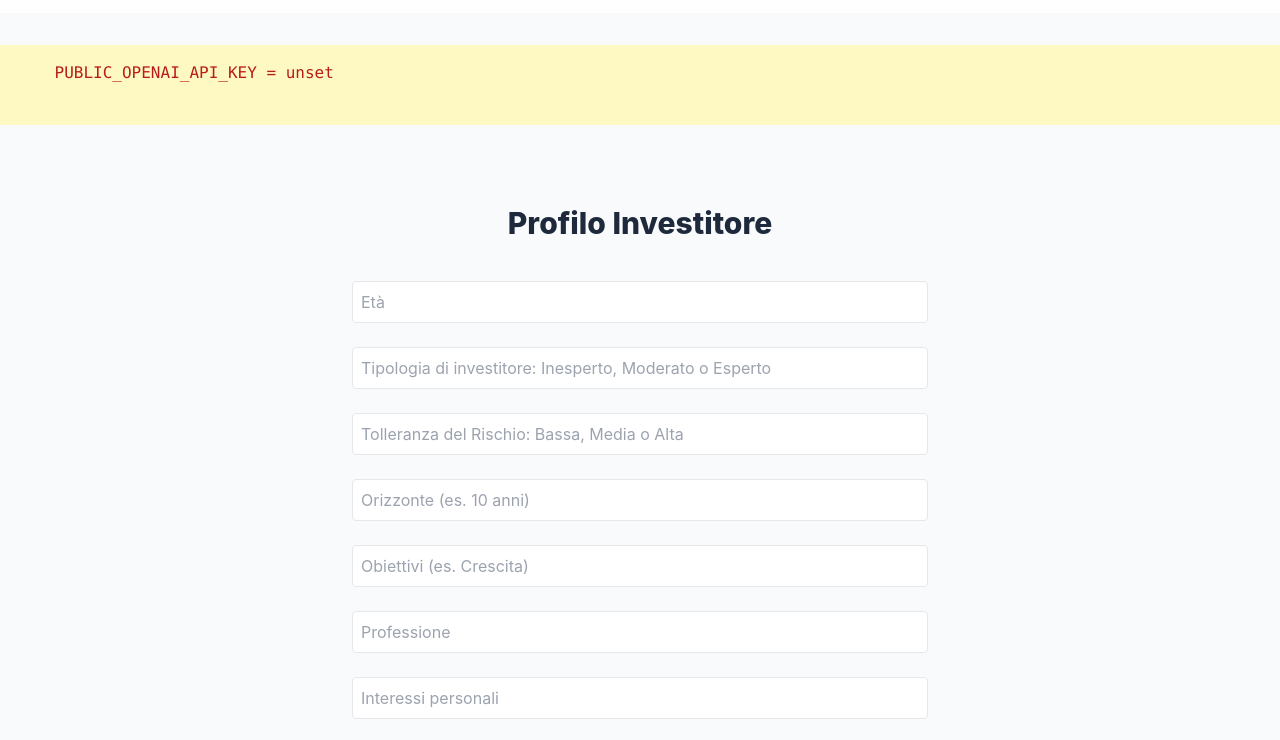
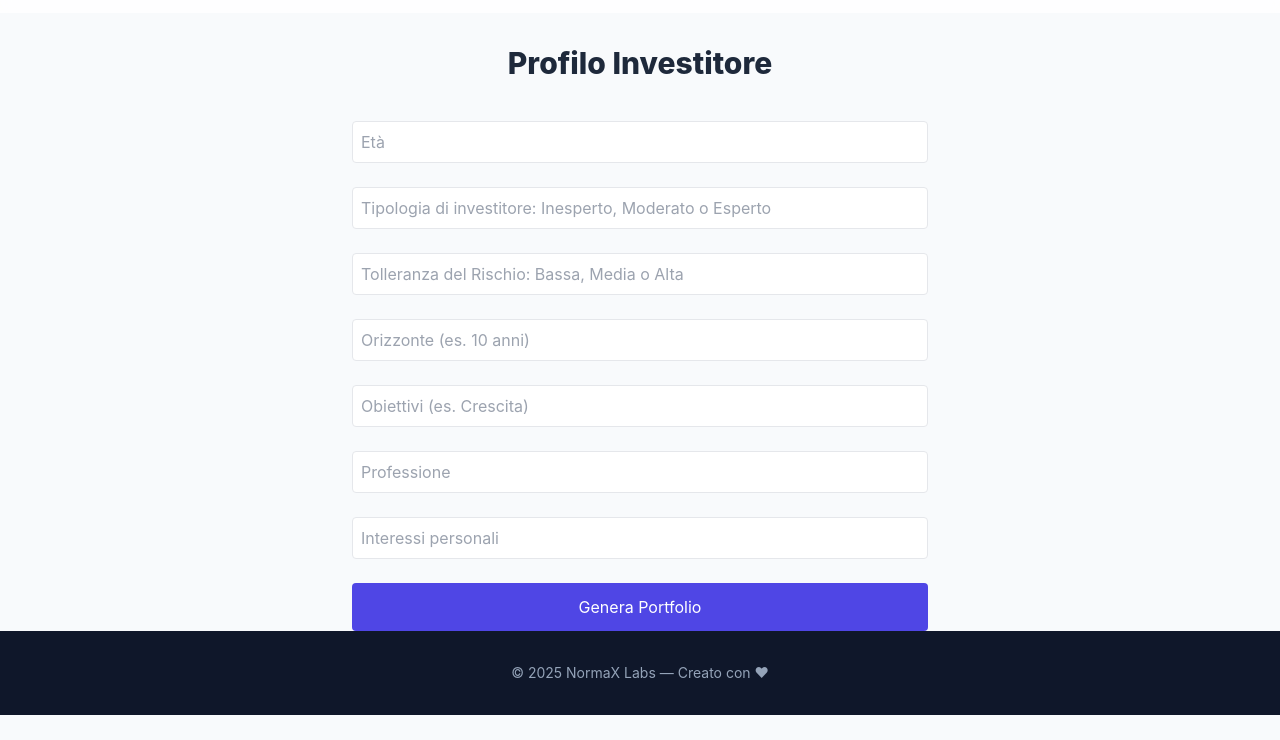
Before and after one commit to NormaXLabs/normaxlabs.github.io, an Astro site: page /modelli/ai-port-adv in a window 1280 px wide. Shown: the part 51-791 px from the top of the page. Built offline with nearby package versions, Linux system fonts and the light colour scheme; Astro itself is replaced by a stand-in of ours; no server answers.

```diff
--- a/src/pages/modelli/ai-port-adv.astro
+++ b/src/pages/modelli/ai-port-adv.astro
@@ -1,16 +1,11 @@
 ---
 import Layout from '../../layouts/BaseLayout.astro';
-const publicKey = import.meta.env.PUBLIC_OPENAI_API_KEY;
 ---
 
 
 <Layout title="Investment Questionnaire (Client-side OpenAI)">
 
-  <!-- DEBUG: mostra la chiave per conferma -->
-  <pre class="p-4 bg-yellow-100 text-red-700">
-    PUBLIC_OPENAI_API_KEY = {publicKey ?? 'undefined'}
-  </pre>
-  <section class="py-20">
+
     <div class="max-w-xl mx-auto space-y-10">
 
       <h1 class="text-3xl font-extrabold text-center">
@@ -61,7 +56,6 @@ const publicKey = import.meta.env.PUBLIC_OPENAI_API_KEY;
 
   <!-- ========== CLIENT-SIDE JS ========== -->
   <script is:inline>
-    import fs from 'fs/promises';
 
     const OPENAI_API_KEY = import.meta.env.PUBLIC_OPENAI_API_KEY;
 
```
